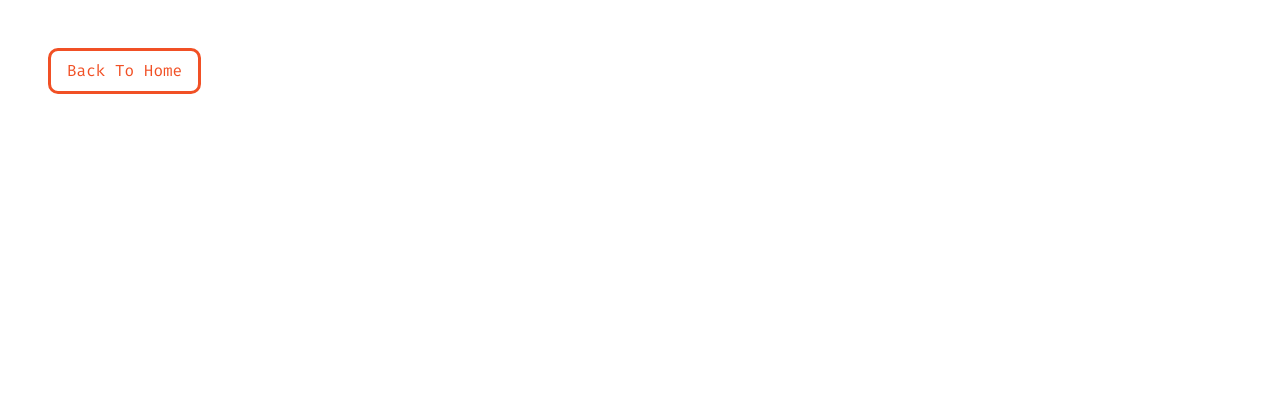
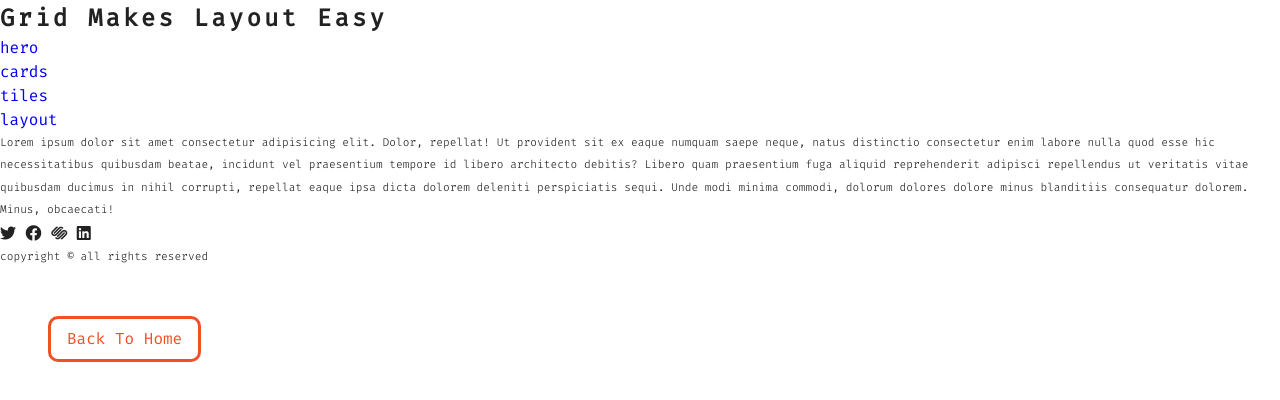
Before and after one commit to eacardenase/grid-mini-projects, a plain HTML site: page layout.html in a window 1280 px wide. Drawn offline with Linux system fonts and the light colour scheme.

Commit message:
layout html

```diff
--- a/layout.html
+++ b/layout.html
@@ -21,6 +21,65 @@
         <link rel="stylesheet" href="./styles.css" />
     </head>
     <body>
+        <main class="main">
+            <!-- header -->
+            <header class="header">
+                <h2>grid makes layout easy</h2>
+            </header>
+            <!-- navbar -->
+            <nav class="navbar">
+                <ul>
+                    <li>
+                        <a href="./hero.html">hero</a>
+                    </li>
+                    <li>
+                        <a href="./cards.html">cards</a>
+                    </li>
+                    <li>
+                        <a href="./tiles.html">tiles</a>
+                    </li>
+                    <li>
+                        <a href="./layout.html">layout</a>
+                    </li>
+                </ul>
+            </nav>
+            <!-- end of navbar -->
+            <!-- content -->
+            <section class="section">
+                <p>
+                    Lorem ipsum dolor sit amet consectetur adipisicing elit.
+                    Dolor, repellat! Ut provident sit ex eaque numquam saepe
+                    neque, natus distinctio consectetur enim labore nulla quod
+                    esse hic necessitatibus quibusdam beatae, incidunt vel
+                    praesentium tempore id libero architecto debitis? Libero
+                    quam praesentium fuga aliquid reprehenderit adipisci
+                    repellendus ut veritatis vitae quibusdam ducimus in nihil
+                    corrupti, repellat eaque ipsa dicta dolorem deleniti
+                    perspiciatis sequi. Unde modi minima commodi, dolorum
+                    dolores dolore minus blanditiis consequatur dolorem. Minus,
+                    obcaecati!
+                </p>
+            </section>
+            <!-- side bar -->
+            <section class="sidebar">
+                <span>
+                    <i class="fab fa-twitter"></i>
+                </span>
+                <span>
+                    <i class="fab fa-facebook"></i>
+                </span>
+                <span>
+                    <i class="fab fa-squarespace"></i>
+                </span>
+                <span>
+                    <i class="fab fa-linkedin"></i>
+                </span>
+            </section>
+            <!-- footer -->
+            <div class="footer">
+                <p>copyright &copy; all rights reserved</p>
+            </div>
+        </main>
         <a href="./index.html" class="btn"> back to home </a>
     </body>
 </html>
```
